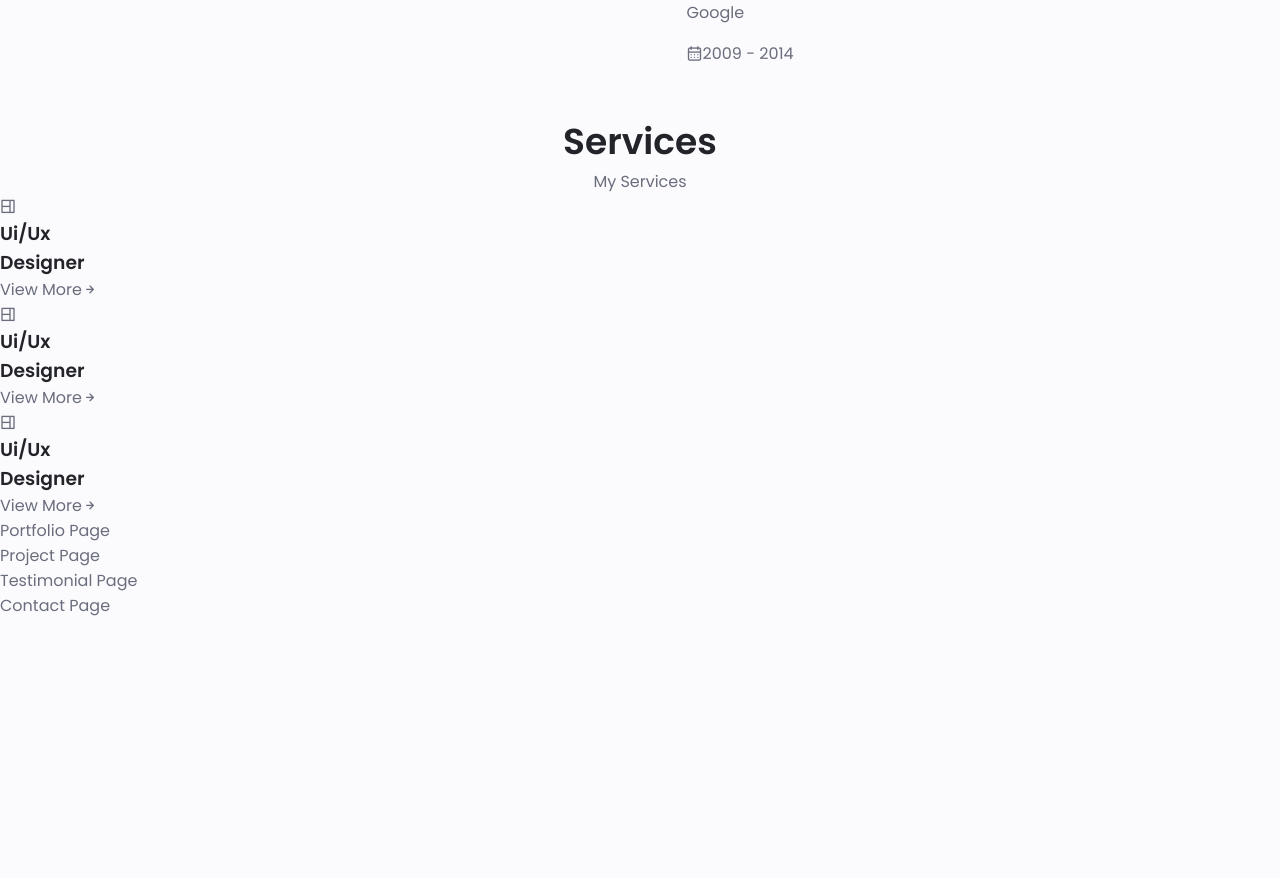
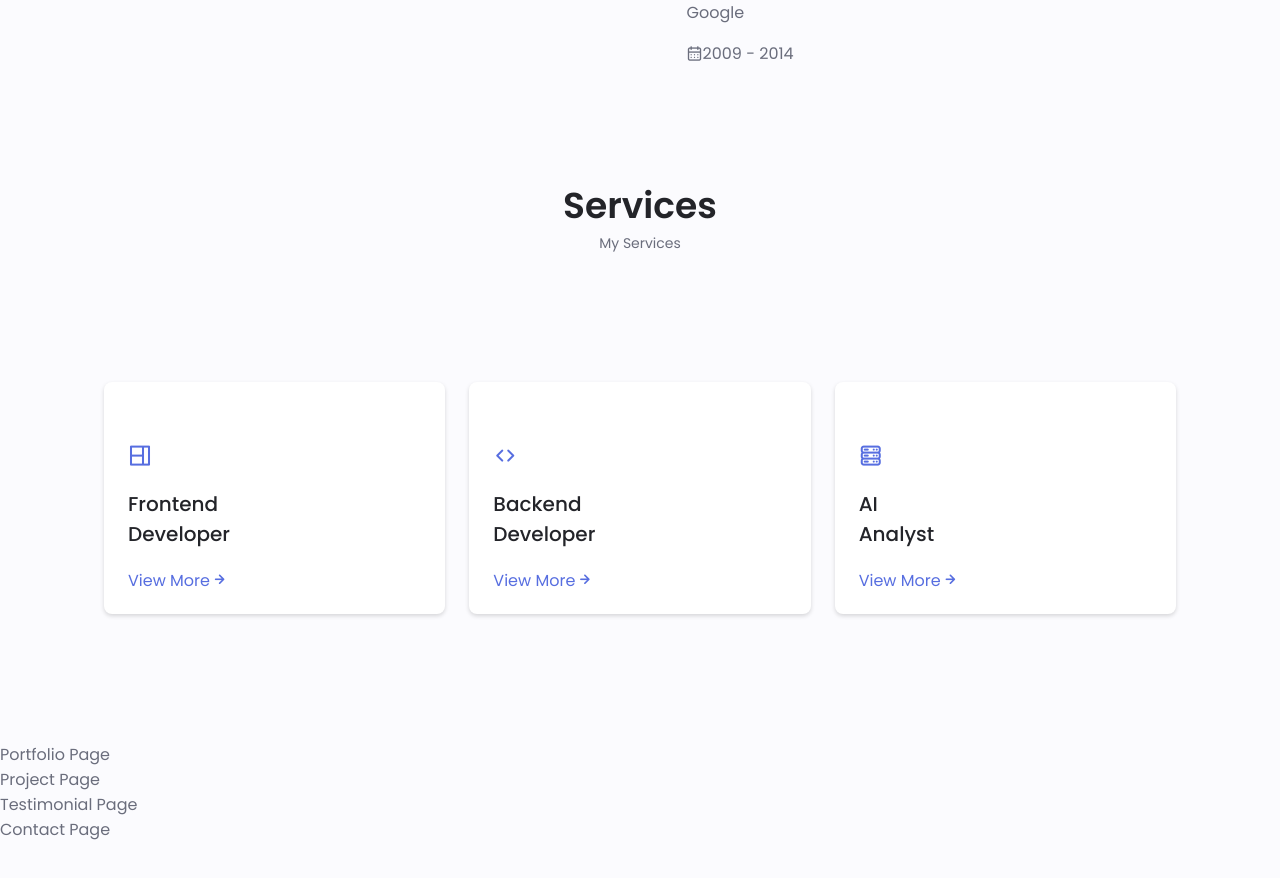
Before and after one commit to Rakib013/Potfolio-Type-Web-01-with-REACT.JS, a React (Create React App) app: page / in a window 1280 px wide. Shown: the part 2682-3560 px from the top of the page. Before the commit the page ends 3348 px from the top, so only its background shows below. Built offline with nearby package versions, Linux system fonts and the light colour scheme; the HTML template or start-up script is replaced by a standard one.

Commit message:
Complete developing services page

```diff
--- a/src/components/Services.jsx
+++ b/src/components/Services.jsx
@@ -1,7 +1,11 @@
-import React from 'react';
+import React, { useState } from 'react';
 import styled from 'styled-components';
 
 function Services() {
+    const [isPage1, setIsPage1] = useState(false);
+    const [isPage2, setIsPage2] = useState(false);
+    const [isPage3, setIsPage3] = useState(false);
+
     return (
         <>
             <Container>
@@ -9,32 +13,136 @@ function Services() {
                 <SubTitle>My Services</SubTitle>
 
                 <Content>
+                    <>
                         <Box>
                             <i class="uil uil-web-grid services__icon"></i>
-                        <h3 class="services__title">Ui/Ux <br/> Designer</h3>
-                        <span>
+                            <h3 class="services__title">Frontend <br/> Developer</h3>
+                            <span onClick={e => setIsPage1(!isPage1)}>
                                 View More
-                            <i class="uil uil-arrow-right button__icon"></i>
+                                <DIT><i class="uil uil-arrow-right button__icon"></i></DIT>
+                            </span>
+
+                        </Box>
+
+                        {isPage1 && (
+                            <Page>
+                                <PageContent>
+                                    <h4>Frontend Developer</h4>
+                                    <i onClick={e => setIsPage1(!isPage1)} className="uil uil-times"></i>
+
+                                    <ul>
+                                        <li>
+                                            <i class="uil uil-check-circle services__modal-icon"></i>
+                                            <p>I develop the user Interface</p>
+                                        </li>
+
+                                        <li>
+                                            <i class="uil uil-check-circle services__modal-icon"></i>
+                                            <p>I develop the user Interface Functionality</p>
+                                        </li>
+
+                                        <li>
+                                            <i class="uil uil-check-circle services__modal-icon"></i>
+                                            <p>I develop User Interface With React.js</p>
+                                        </li>
+
+                                        <li>
+                                            <i class="uil uil-check-circle services__modal-icon"></i>
+                                            <p>I develop blah blah things</p>
+                                        </li>
+                                    </ul>
+
+                                </PageContent>
+                            </Page>
+                        )}
+
+                    </>
+
+                    <>
+                        <Box>
+                            <i class="uil uil-arrow services__icon"></i>
+                            <h3 class="services__title">Backend <br/> Developer</h3>
+                            <span onClick={e => setIsPage2(!isPage2)}>
+                                View More
+                                <DIT><i class="uil uil-arrow-right button__icon"></i></DIT>
                             </span>
                         </Box>
 
+                        {isPage2 && (
+                            <Page>
+                                <PageContent>
+                                    <h4>Backend Developer</h4>
+                                    <i onClick={e => setIsPage2(!isPage2)} className="uil uil-times"></i>
+
+                                    <ul>
+                                        <li>
+                                            <i class="uil uil-check-circle services__modal-icon"></i>
+                                            <p>I develop backend with Django</p>
+                                        </li>
+
+                                        <li>
+                                            <i class="uil uil-check-circle services__modal-icon"></i>
+                                            <p>I develop blah blah blah things</p>
+                                        </li>
+
+                                        <li>
+                                            <i class="uil uil-check-circle services__modal-icon"></i>
+                                            <p>I develop blah blah blah things</p>
+                                        </li>
+
+                                        <li>
+                                            <i class="uil uil-check-circle services__modal-icon"></i>
+                                            <p>I develop blah blah blah things</p>
+                                        </li>
+                                    </ul>
+
+                                </PageContent>
+                            </Page>
+                        )}
+                    </>
+
+                    <>
                         <Box>
-                        <i class="uil uil-web-grid services__icon"></i>
-                        <h3 class="services__title">Ui/Ux <br/> Designer</h3>
-                        <span>
+                            <i class="uil uil-server services__icon"></i>
+                            <h3 class="services__title">AI <br/> Analyst</h3>
+                            <span onClick={e => setIsPage3(!isPage3)}>
                                 View More
-                            <i class="uil uil-arrow-right button__icon"></i>
+                                <DIT><i class="uil uil-arrow-right button__icon"></i></DIT>
                             </span>
                         </Box>
 
-                    <Box>
-                        <i class="uil uil-web-grid services__icon"></i>
-                        <h3 class="services__title">Ui/Ux <br/> Designer</h3>
-                        <span>
-                            View More
-                            <i class="uil uil-arrow-right button__icon"></i>
-                        </span>
-                    </Box>
+                        {isPage3 && (
+                            <Page>
+                                <PageContent>
+                                    <h4>AI Analyst</h4>
+                                    <i onClick={e => setIsPage3(!isPage3)} className="uil uil-times"></i>
+
+                                    <ul>
+                                        <li>
+                                            <i class="uil uil-check-circle services__modal-icon"></i>
+                                            <p>I develop the blah blah things</p>
+                                        </li>
+
+                                        <li>
+                                            <i class="uil uil-check-circle services__modal-icon"></i>
+                                            <p>I develop the blah blah things</p>
+                                        </li>
+
+                                        <li>
+                                            <i class="uil uil-check-circle services__modal-icon"></i>
+                                            <p>I develop the blah blah things</p>
+                                        </li>
+
+                                        <li>
+                                            <i class="uil uil-check-circle services__modal-icon"></i>
+                                            <p>I develop the blah blah things</p>
+                                        </li>
+                                    </ul>
+
+                                </PageContent>
+                            </Page>
+                        )}
+                    </>
                 </Content>
             </Container>
         </>
@@ -44,6 +152,10 @@ function Services() {
 export default Services;
 
 const Container = styled.div`
+    padding: 4rem 0 3rem;
+    @media screen and (max-width: 768px) {
+        padding: 2rem 0 2rem;
+    }
     color: var(--text-color);
 `
 
@@ -56,8 +168,124 @@ const Title = styled.h1`
 const SubTitle = styled.span`
     text-align: center;
     display: block;
+    font-size: var(--small-font-size);
+    margin-bottom: var(--mb-3);
+
+    @media screen and (max-width: 768px) {
+        margin-bottom: var(--mb-1);
+    }
 `
 
-const Content = styled.div``
+const Content = styled.div`
+    padding: 5rem;
+    margin: 0 var(--mb-1-5) 0 var(--mb-1-5);
+    display: grid;
+    grid-template-columns: repeat(3, 1fr);
+    grid-gap: 1.5rem;
 
-const Box = styled.div``
+    @media screen and (max-width: 900px) {
+        grid-template-columns: repeat(2, 1fr);
+        padding: 3rem;
+    }
+
+    @media screen and (max-width: 500px) {
+        grid-template-columns: repeat(1, 1fr);
+        padding: 3rem;
+    }
+`
+
+const DIT = styled.div`
+    display: inline-block;
+    transition: 0.4s;
+    font-size: 1.2rem;
+`
+
+const Box = styled.div`
+    position: relative;
+    background-color: var(--container-color);
+    padding: 3.5rem .5rem 1.25rem 1.5rem;
+    border-radius: .5rem;
+    box-shadow: 0 2px 4px rgba(0, 0, 0, 0.15);
+
+    &>i{
+        display: block;
+        font-size: 1.5rem;
+        color: var(--first-color);
+        margin-bottom: var(--mb-1);
+    }
+
+    &>h3{
+        font-size: var(--h3-font-size);
+        margin-bottom: var(--mb-1);
+        font-weight: var(--font-medium);
+    }
+
+    &>span{
+        display: block;
+        margin-top: 10px;
+        color: var(--first-color);
+        cursor: pointer;
+
+        &:hover{
+            background-color: transparent;
+            color: var(--first-color-alt);
+            ${DIT} {
+                color: var(--first-color-alt);
+                transform: translateX(.25rem);
+            }
+        }
+    }
+`
+
+
+const Page = styled.div`
+    position: fixed;
+    top: 0;
+    left: 0;
+    right: 0;
+    bottom: 0;
+    width: 100%;
+    height: 100%;
+    background-color: rgba(0, 0, 0, .15);
+    z-index: var(--z-modal);
+    transition: .3s;
+    display: flex;
+    align-items: center;
+    justify-content: center;
+`
+
+
+const PageContent = styled.div`
+    position: relative;
+    padding: 1.5rem;
+    background-color: var(--container-color);
+    border-radius: 0.5rem;
+    transition: 0.4s;
+
+    &>h4{
+        font-size: var(--h2-font-size);
+    }
+
+    &>i{
+        position: absolute;
+        top: 1rem;
+        right: 1rem;
+        font-size: 1.5rem;
+        color: var(--first-color);
+        cursor: pointer;
+    }
+
+    &>ul{
+        margin-top: 20px;
+        &>li{
+            display: flex;
+            margin-bottom: 10px;
+            align-items: center;
+            font-size: 1.05rem;
+
+            &>p{
+                margin-left: 8px;
+            }
+        }
+    }
+`
```
Lines whose indentation alone changed are shown as unchanged.
